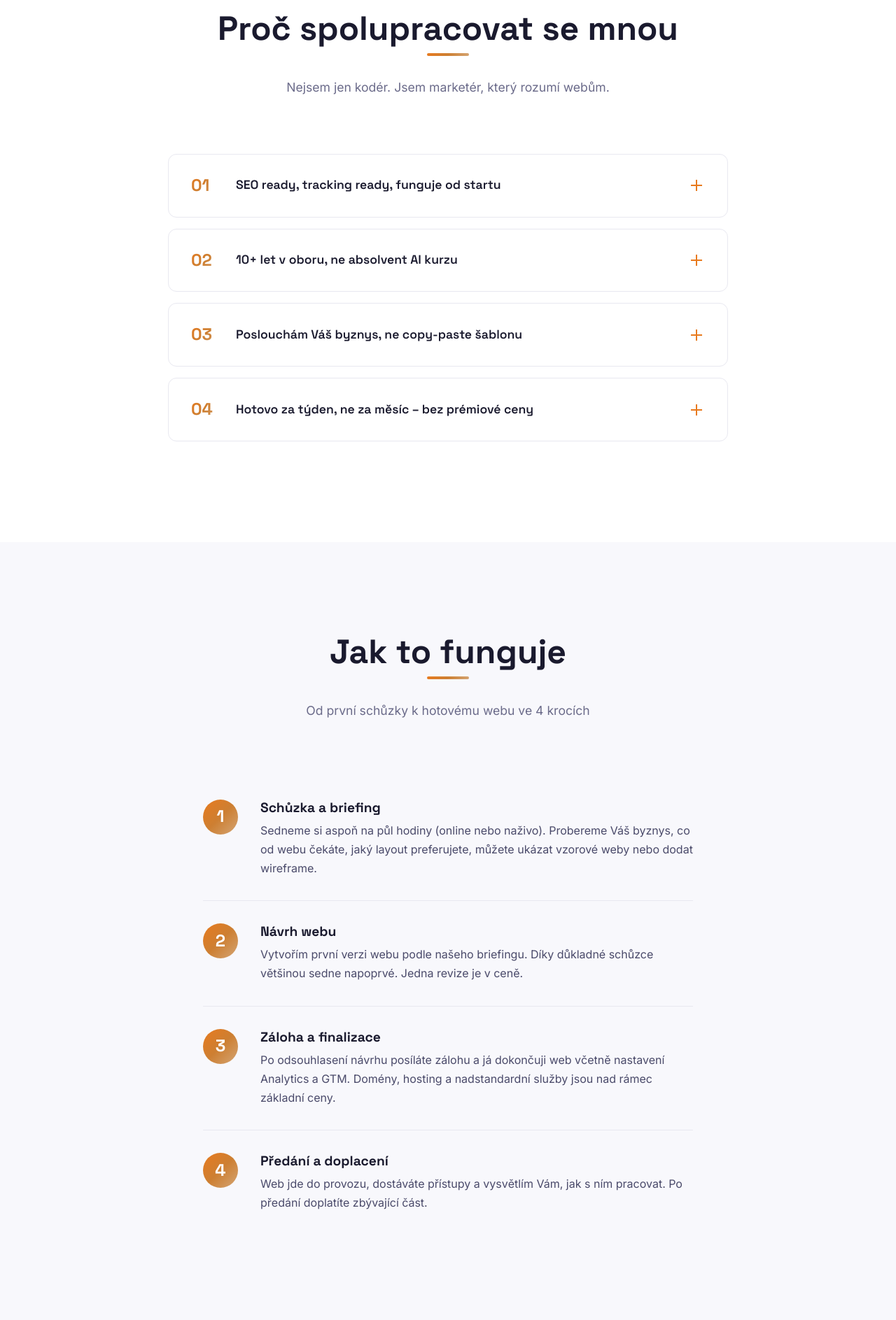
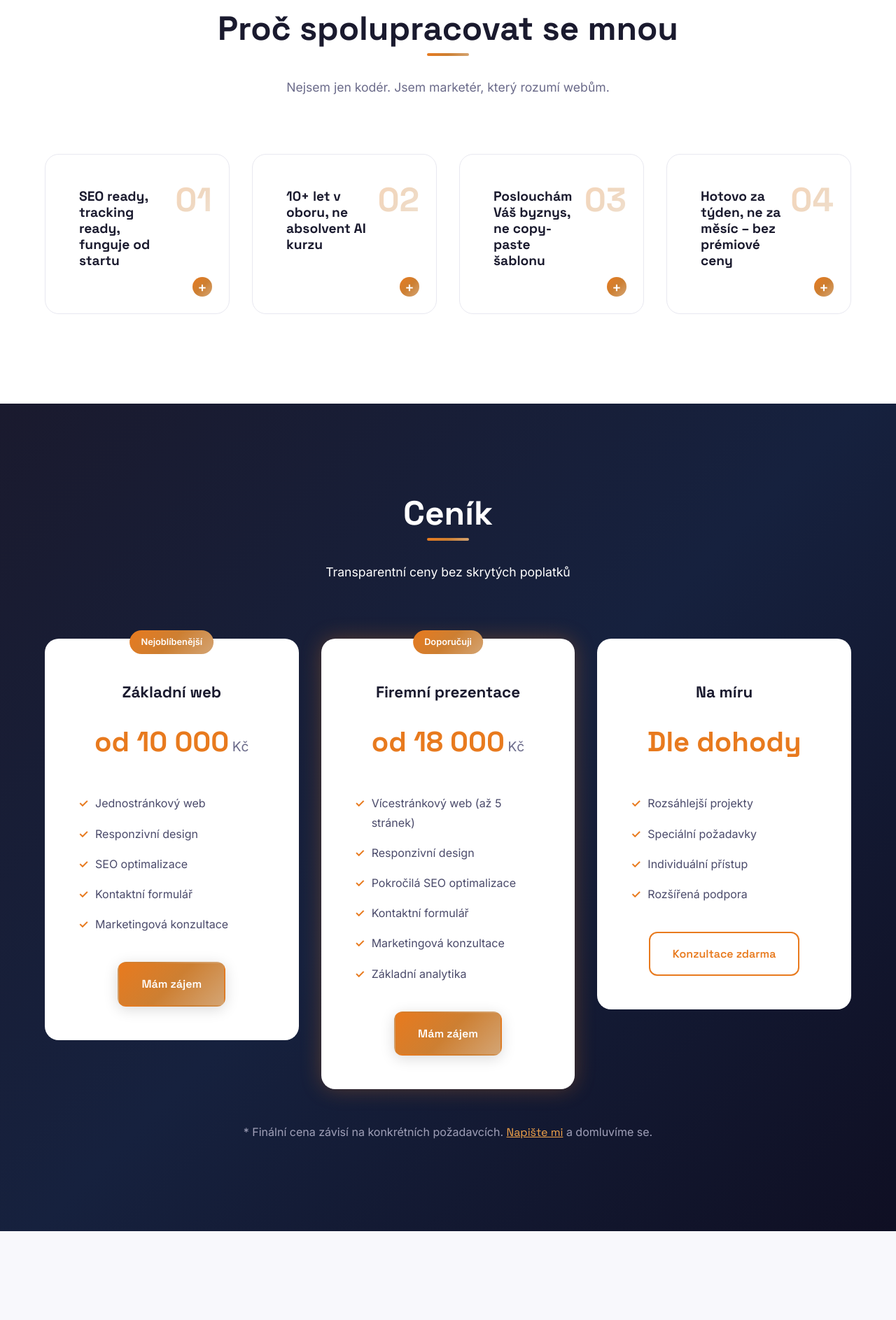
Before and after one commit to Alairik/Zvelebil-web, a PHP site: page / in a window 1280 px wide. Shown: the part 1760-3647 px from the top of the page at 70% size. Run offline with PHP 8.4, Linux system fonts and the light colour scheme.

Commit message:
Redesign sekcí Proč já a Jak to funguje
- Proč já: vrácen původní vizuál s kartami a čísly, kliknutím se zobrazí detail
- Jak to funguje: přesunuto za Ceník, karty se šipkami mezi kroky
- Responzivní design pro obě sekce
- Aktualizována navigace

https://claude.ai/code/session_015Thog49q8ucAG66RFt2anQ

```diff
--- a/css/style.css
+++ b/css/style.css
@@ -531,119 +531,100 @@ ul, ol {
     color: var(--color-primary-dark);
 }
 
-/* --- Benefits Section (Accordion) --- */
-.accordion-container {
-    max-width: 800px;
-    margin: 0 auto;
-}
-
-.accordion-item {
+/* --- Benefits Section (Clickable Cards) --- */
+.benefits-grid {
+    display: grid;
+    grid-template-columns: repeat(auto-fit, minmax(250px, 1fr));
+    gap: var(--spacing-lg);
+}
+
+.benefit-card {
+    padding: var(--spacing-xl);
+    border-radius: var(--radius-lg);
     background: var(--color-white);
     border: 1px solid var(--color-gray-100);
-    border-radius: var(--radius-md);
-    margin-bottom: var(--spacing-sm);
-    overflow: hidden;
     transition: all var(--transition-base);
-}
-
-.accordion-item:hover {
-    border-color: var(--color-primary);
-    box-shadow: var(--shadow-sm);
-}
-
-.accordion-item[open] {
+    position: relative;
+    cursor: pointer;
+}
+
+.benefit-card:hover {
     border-color: var(--color-primary);
     box-shadow: var(--shadow-md);
 }
 
-.accordion-header {
-    display: flex;
-    align-items: center;
-    gap: var(--spacing-md);
-    padding: var(--spacing-md) var(--spacing-lg);
-    cursor: pointer;
+.benefit-card[open] {
+    border-color: var(--color-primary);
+    box-shadow: var(--shadow-lg);
+}
+
+.benefit-summary {
     list-style: none;
+    display: block;
+}
+
+.benefit-summary::-webkit-details-marker {
+    display: none;
+}
+
+.benefit-number {
     font-family: var(--font-heading);
-    font-weight: 600;
-    color: var(--color-dark);
-    transition: all var(--transition-fast);
-}
-
-.accordion-header::-webkit-details-marker {
-    display: none;
-}
-
-.accordion-header:hover {
-    background: var(--color-off-white);
-}
-
-.accordion-number {
-    font-size: 1.5rem;
+    font-size: 3rem;
     font-weight: 700;
     background: var(--gradient-primary);
     -webkit-background-clip: text;
     -webkit-text-fill-color: transparent;
     background-clip: text;
-    min-width: 40px;
-}
-
-.accordion-title {
-    flex: 1;
-    font-size: 1.1rem;
-}
-
-.accordion-icon {
-    width: 24px;
-    height: 24px;
-    position: relative;
-    flex-shrink: 0;
-}
-
-.accordion-icon::before,
-.accordion-icon::after {
-    content: '';
+    opacity: 0.3;
     position: absolute;
-    background: var(--color-primary);
+    top: var(--spacing-md);
+    right: var(--spacing-md);
+}
+
+.benefit-summary h3 {
+    font-size: 1.2rem;
+    margin-bottom: var(--spacing-sm);
+    padding-right: 40px;
+}
+
+.benefit-expand {
+    position: absolute;
+    bottom: var(--spacing-md);
+    right: var(--spacing-md);
+    width: 28px;
+    height: 28px;
+    background: var(--gradient-primary);
+    color: var(--color-white);
+    border-radius: var(--radius-full);
+    display: flex;
+    align-items: center;
+    justify-content: center;
+    font-size: 1.2rem;
+    font-weight: 700;
     transition: all var(--transition-base);
 }
 
-.accordion-icon::before {
-    width: 16px;
-    height: 2px;
-    top: 50%;
-    left: 50%;
-    transform: translate(-50%, -50%);
-}
-
-.accordion-icon::after {
-    width: 2px;
-    height: 16px;
-    top: 50%;
-    left: 50%;
-    transform: translate(-50%, -50%);
-}
-
-.accordion-item[open] .accordion-icon::after {
-    transform: translate(-50%, -50%) rotate(90deg);
-    opacity: 0;
-}
-
-.accordion-content {
-    padding: 0 var(--spacing-lg) var(--spacing-lg);
-    padding-left: calc(var(--spacing-lg) + 40px + var(--spacing-md));
-    color: var(--color-gray-700);
-    animation: accordionOpen 0.3s ease;
-}
-
-.accordion-content p {
+.benefit-card[open] .benefit-expand {
+    transform: rotate(45deg);
+}
+
+.benefit-detail {
+    margin-top: var(--spacing-md);
+    padding-top: var(--spacing-md);
+    border-top: 1px solid var(--color-gray-100);
+    color: var(--color-gray-500);
+    animation: fadeIn 0.3s ease;
+}
+
+.benefit-detail p {
     margin-bottom: var(--spacing-sm);
 }
 
-.accordion-content p:last-child {
+.benefit-detail p:last-child {
     margin-bottom: 0;
 }
 
-@keyframes accordionOpen {
+@keyframes fadeIn {
     from {
         opacity: 0;
         transform: translateY(-10px);
@@ -659,78 +640,93 @@ ul, ol {
     background: var(--color-off-white);
 }
 
-.process-steps {
-    max-width: 700px;
-    margin: 0 auto;
-}
-
-.process-step {
-    display: flex;
-    gap: var(--spacing-lg);
-    padding: var(--spacing-lg) 0;
-    border-bottom: 1px solid var(--color-gray-100);
-}
-
-.process-step:last-child {
-    border-bottom: none;
-}
-
-.process-step-number {
-    width: 50px;
-    height: 50px;
-    background: var(--gradient-primary);
-    color: var(--color-white);
-    border-radius: var(--radius-full);
+.process-grid {
     display: flex;
     align-items: center;
     justify-content: center;
+    gap: var(--spacing-md);
+    flex-wrap: wrap;
+}
+
+.process-card {
+    flex: 1;
+    min-width: 200px;
+    max-width: 250px;
+    padding: var(--spacing-xl);
+    border-radius: var(--radius-lg);
+    background: var(--color-white);
+    border: 1px solid var(--color-gray-100);
+    transition: all var(--transition-base);
+    position: relative;
+    text-align: center;
+}
+
+.process-card:hover {
+    border-color: var(--color-primary);
+    box-shadow: var(--shadow-md);
+    transform: translateY(-5px);
+}
+
+.process-number {
     font-family: var(--font-heading);
-    font-size: 1.5rem;
+    font-size: 2.5rem;
     font-weight: 700;
+    background: var(--gradient-primary);
+    -webkit-background-clip: text;
+    -webkit-text-fill-color: transparent;
+    background-clip: text;
+    opacity: 0.4;
+    margin-bottom: var(--spacing-sm);
+}
+
+.process-card h3 {
+    font-size: 1.1rem;
+    margin-bottom: var(--spacing-sm);
+}
+
+.process-card p {
+    color: var(--color-gray-500);
+    font-size: 0.95rem;
+}
+
+.process-arrow {
     flex-shrink: 0;
-}
-
-.process-step-content h3 {
-    font-size: 1.2rem;
-    margin-bottom: var(--spacing-xs);
-    color: var(--color-dark);
-}
-
-.process-step-content p {
-    color: var(--color-gray-700);
-    margin: 0;
+    width: 40px;
+    height: 40px;
+    display: flex;
+    align-items: center;
+    justify-content: center;
+}
+
+.process-arrow svg {
+    width: 30px;
+    height: 30px;
+    stroke: var(--color-primary);
+    opacity: 0.6;
+}
+
+@media (max-width: 992px) {
+    .process-grid {
+        flex-direction: column;
+    }
+
+    .process-card {
+        max-width: 400px;
+        width: 100%;
+    }
+
+    .process-arrow {
+        transform: rotate(90deg);
+    }
 }
 
 @media (max-width: 768px) {
-    .accordion-header {
-        padding: var(--spacing-sm) var(--spacing-md);
-    }
-
-    .accordion-title {
-        font-size: 1rem;
-    }
-
-    .accordion-number {
-        font-size: 1.2rem;
-        min-width: 30px;
-    }
-
-    .accordion-content {
-        padding: 0 var(--spacing-md) var(--spacing-md);
-        padding-left: calc(var(--spacing-md) + 30px + var(--spacing-md));
-    }
-
-    .process-step {
-        flex-direction: column;
-        gap: var(--spacing-sm);
-        text-align: center;
-        align-items: center;
-    }
-
-    .process-step-number {
-        width: 40px;
-        height: 40px;
-        font-size: 1.2rem;
+    .benefits-grid {
+        grid-template-columns: 1fr;
+    }
+
+    .benefit-summary h3 {
+        font-size: 1.1rem;
     }
 }
 
--- a/index.html
+++ b/index.html
@@ -55,8 +55,8 @@
             <ul class="nav-menu" id="navMenu">
                 <li><a href="#sluzby">Služby</a></li>
                 <li><a href="#proc-ja">Proč já</a></li>
+                <li><a href="#cenik">Ceník</a></li>
                 <li><a href="#jak-to-funguje">Jak to funguje</a></li>
-                <li><a href="#cenik">Ceník</a></li>
                 <li><a href="#o-mne">O mně</a></li>
                 <li><a href="#kontakt" class="nav-cta">Napište mi</a></li>
             </ul>
@@ -159,94 +159,54 @@
                 <h2 class="section-title reveal">Proč spolupracovat se mnou</h2>
                 <p class="section-subtitle reveal">Nejsem jen kodér. Jsem marketér, který rozumí webům.</p>
             </div>
-            <div class="accordion-container reveal">
-                <details class="accordion-item">
-                    <summary class="accordion-header">
-                        <span class="accordion-number">01</span>
-                        <span class="accordion-title">SEO ready, tracking ready, funguje od startu</span>
-                        <span class="accordion-icon"></span>
+            <div class="benefits-grid">
+                <details class="benefit-card reveal">
+                    <summary class="benefit-summary">
+                        <div class="benefit-number">01</div>
+                        <h3>SEO ready, tracking ready, funguje od startu</h3>
+                        <span class="benefit-expand">+</span>
                     </summary>
-                    <div class="accordion-content">
+                    <div class="benefit-detail">
                         <p>V základu Vám nastavím Google Analytics a GTM, abyste od prvního dne viděli, kdo na web chodí a co tam dělá.</p>
                         <p>Struktura webu, meta tagy, rychlost načítání, mobile-first – to všechno řeším hned při vytváření. Ne až když zjistíte, že Vás Google nenajde.</p>
                         <p>Tracking pro Meta nebo Google Ads? Podle domluvy. Ale základy máte pokryté.</p>
                     </div>
                 </details>
-                <details class="accordion-item">
-                    <summary class="accordion-header">
-                        <span class="accordion-number">02</span>
-                        <span class="accordion-title">10+ let v oboru, ne absolvent AI kurzu</span>
-                        <span class="accordion-icon"></span>
+                <details class="benefit-card reveal delay-1">
+                    <summary class="benefit-summary">
+                        <div class="benefit-number">02</div>
+                        <h3>10+ let v oboru, ne absolvent AI kurzu</h3>
+                        <span class="benefit-expand">+</span>
                     </summary>
-                    <div class="accordion-content">
+                    <div class="benefit-detail">
                         <p>Začínal jsem jako projekťák webových a e-shopových projektů. Osahal jsem WordPress, Shopify, PrestaShop i lokální krabice. Pak 6 let v digitálním marketingu.</p>
                         <p>Vím, kde jsou nástrahy. Vím, co se může pokazit.</p>
                         <p>AI používám, abych Vám dodal web rychle a levně – ale s knowhow člověka, co v tom žije denně.</p>
                     </div>
                 </details>
-                <details class="accordion-item">
-                    <summary class="accordion-header">
-                        <span class="accordion-number">03</span>
-                        <span class="accordion-title">Poslouchám Váš byznys, ne copy-paste šablonu</span>
-                        <span class="accordion-icon"></span>
+                <details class="benefit-card reveal delay-2">
+                    <summary class="benefit-summary">
+                        <div class="benefit-number">03</div>
+                        <h3>Poslouchám Váš byznys, ne copy-paste šablonu</h3>
+                        <span class="benefit-expand">+</span>
                     </summary>
-                    <div class="accordion-content">
+                    <div class="benefit-detail">
                         <p>Před každým webem se sedneme aspoň na půl hodiny (online nebo naživo, jak chcete). Ptám se na Váš byznys, co od webu čekáte, jaké weby se Vám líbí, jaké barvy preferujete.</p>
                         <p>Podle toho si připravím prompt pro AI. Ne náhodnou šablonu, ale web šitý přesně Vám.</p>
                         <p>Fitness trenér potřebuje jiný web než účetní kancelář. A to není jen o barvách.</p>
                     </div>
                 </details>
-                <details class="accordion-item">
-                    <summary class="accordion-header">
-                        <span class="accordion-number">04</span>
-                        <span class="accordion-title">Hotovo za týden, ne za měsíc – bez prémiové ceny</span>
-                        <span class="accordion-icon"></span>
+                <details class="benefit-card reveal delay-3">
+                    <summary class="benefit-summary">
+                        <div class="benefit-number">04</div>
+                        <h3>Hotovo za týden, ne za měsíc – bez prémiové ceny</h3>
+                        <span class="benefit-expand">+</span>
                     </summary>
-                    <div class="accordion-content">
+                    <div class="benefit-detail">
                         <p>AI mi umožňuje vytvořit web rychleji než klasickým vývojem. Ale nejde jen o rychlost – jde o to, že neplatíte za desítky hodin kódování, které dnes AI zvládne efektivněji.</p>
                         <p>Dostanete profesionální výsledek za zlomek tradiční ceny. A protože mám technické i marketingové zázemí, nemusíte pak platit dalšího specialistu na analytics nebo SEO.</p>
                     </div>
                 </details>
-            </div>
-        </div>
-    </section>
-
-    <!-- Jak to funguje Section -->
-    <section class="section process" id="jak-to-funguje">
-        <div class="container">
-            <div class="section-header">
-                <h2 class="section-title reveal">Jak to funguje</h2>
-                <p class="section-subtitle reveal">Od první schůzky k hotovému webu ve 4 krocích</p>
-            </div>
-            <div class="process-steps reveal">
-                <div class="process-step">
-                    <div class="process-step-number">1</div>
-                    <div class="process-step-content">
-                        <h3>Schůzka a briefing</h3>
-                        <p>Sedneme si aspoň na půl hodiny (online nebo naživo). Probereme Váš byznys, co od webu čekáte, jaký layout preferujete, můžete ukázat vzorové weby nebo dodat wireframe.</p>
-                    </div>
-                </div>
-                <div class="process-step">
-                    <div class="process-step-number">2</div>
-                    <div class="process-step-content">
-                        <h3>Návrh webu</h3>
-                        <p>Vytvořím první verzi webu podle našeho briefingu. Díky důkladné schůzce většinou sedne napoprvé. Jedna revize je v ceně.</p>
-                    </div>
-                </div>
-                <div class="process-step">
-                    <div class="process-step-number">3</div>
-                    <div class="process-step-content">
-                        <h3>Záloha a finalizace</h3>
-                        <p>Po odsouhlasení návrhu posíláte zálohu a já dokončuji web včetně nastavení Analytics a GTM. Domény, hosting a nadstandardní služby jsou nad rámec základní ceny.</p>
-                    </div>
-                </div>
-                <div class="process-step">
-                    <div class="process-step-number">4</div>
-                    <div class="process-step-content">
-                        <h3>Předání a doplacení</h3>
-                        <p>Web jde do provozu, dostáváte přístupy a vysvětlím Vám, jak s ním pracovat. Po předání doplatíte zbývající část.</p>
-                    </div>
-                </div>
             </div>
         </div>
     </section>
@@ -307,6 +267,53 @@
                 </div>
             </div>
             <p class="pricing-note reveal">* Finální cena závisí na konkrétních požadavcích. <a href="#kontakt">Napište mi</a> a domluvíme se.</p>
+        </div>
+    </section>
+
+    <!-- Jak to funguje Section -->
+    <section class="section process" id="jak-to-funguje">
+        <div class="container">
+            <div class="section-header">
+                <h2 class="section-title reveal">Jak to funguje</h2>
+                <p class="section-subtitle reveal">Od první schůzky k hotovému webu ve 4 krocích</p>
+            </div>
+            <div class="process-grid reveal">
+                <div class="process-card">
+                    <div class="process-number">01</div>
+                    <h3>Schůzka a briefing</h3>
+                    <p>Sedneme si aspoň na půl hodiny (online nebo naživo). Probereme Váš byznys, co od webu čekáte, jaký layout preferujete.</p>
+                </div>
+                <div class="process-arrow">
+                    <svg viewBox="0 0 24 24" fill="none" stroke="currentColor" stroke-width="2">
+                        <path d="M5 12h14M12 5l7 7-7 7"/>
+                    </svg>
+                </div>
+                <div class="process-card">
+                    <div class="process-number">02</div>
+                    <h3>Návrh webu</h3>
+                    <p>Vytvořím první verzi webu podle našeho briefingu. Díky důkladné schůzce většinou sedne napoprvé. Jedna revize je v ceně.</p>
+                </div>
+                <div class="process-arrow">
+                    <svg viewBox="0 0 24 24" fill="none" stroke="currentColor" stroke-width="2">
+                        <path d="M5 12h14M12 5l7 7-7 7"/>
+                    </svg>
+                </div>
+                <div class="process-card">
+                    <div class="process-number">03</div>
+                    <h3>Záloha a finalizace</h3>
+                    <p>Po odsouhlasení návrhu posíláte zálohu a já dokončuji web včetně nastavení Analytics a GTM.</p>
+                </div>
+                <div class="process-arrow">
+                    <svg viewBox="0 0 24 24" fill="none" stroke="currentColor" stroke-width="2">
+                        <path d="M5 12h14M12 5l7 7-7 7"/>
+                    </svg>
+                </div>
+                <div class="process-card">
+                    <div class="process-number">04</div>
+                    <h3>Předání a doplacení</h3>
+                    <p>Web jde do provozu, dostáváte přístupy a vysvětlím Vám, jak s ním pracovat. Po předání doplatíte zbývající část.</p>
+                </div>
+            </div>
         </div>
     </section>
 
```
